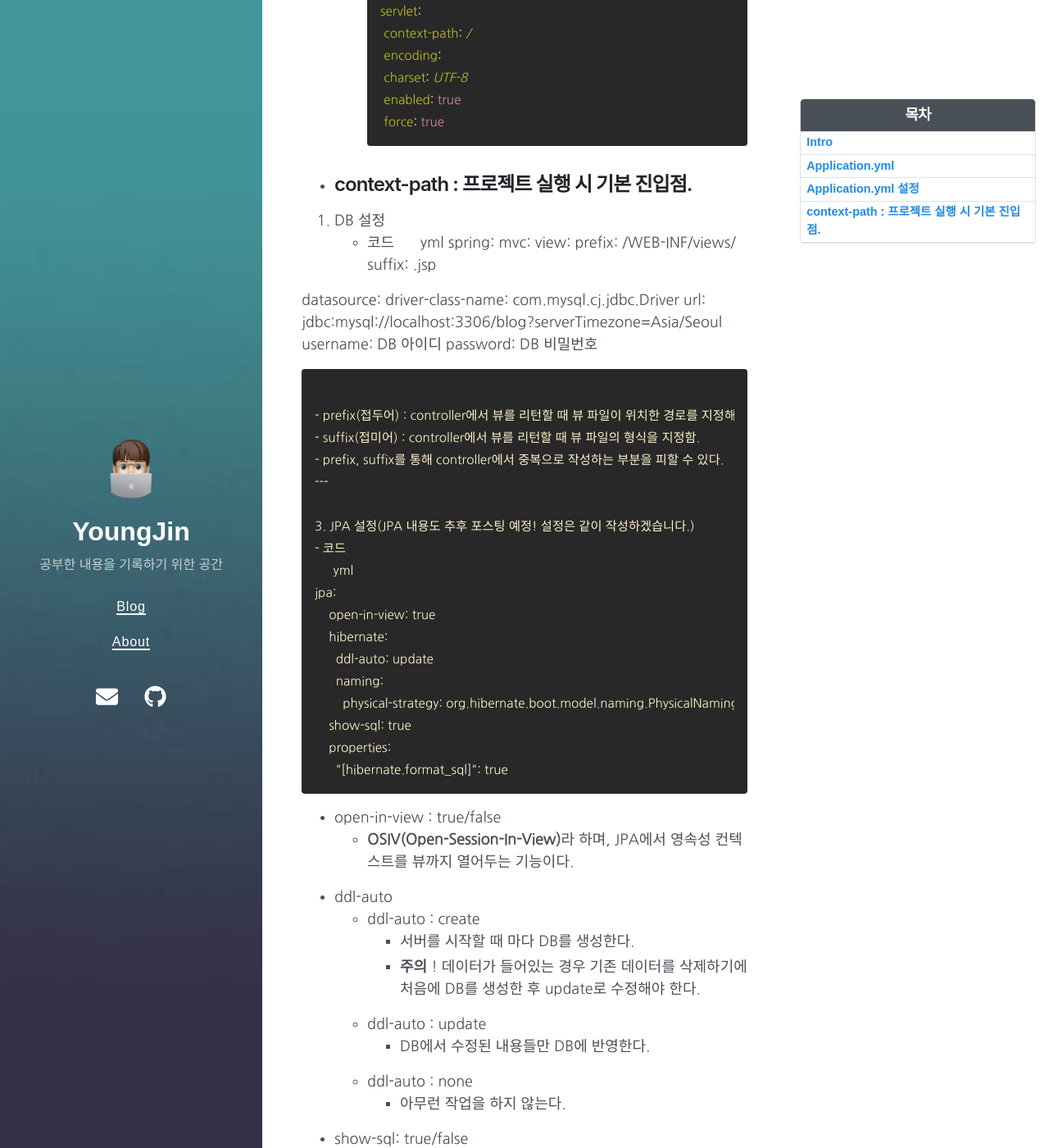
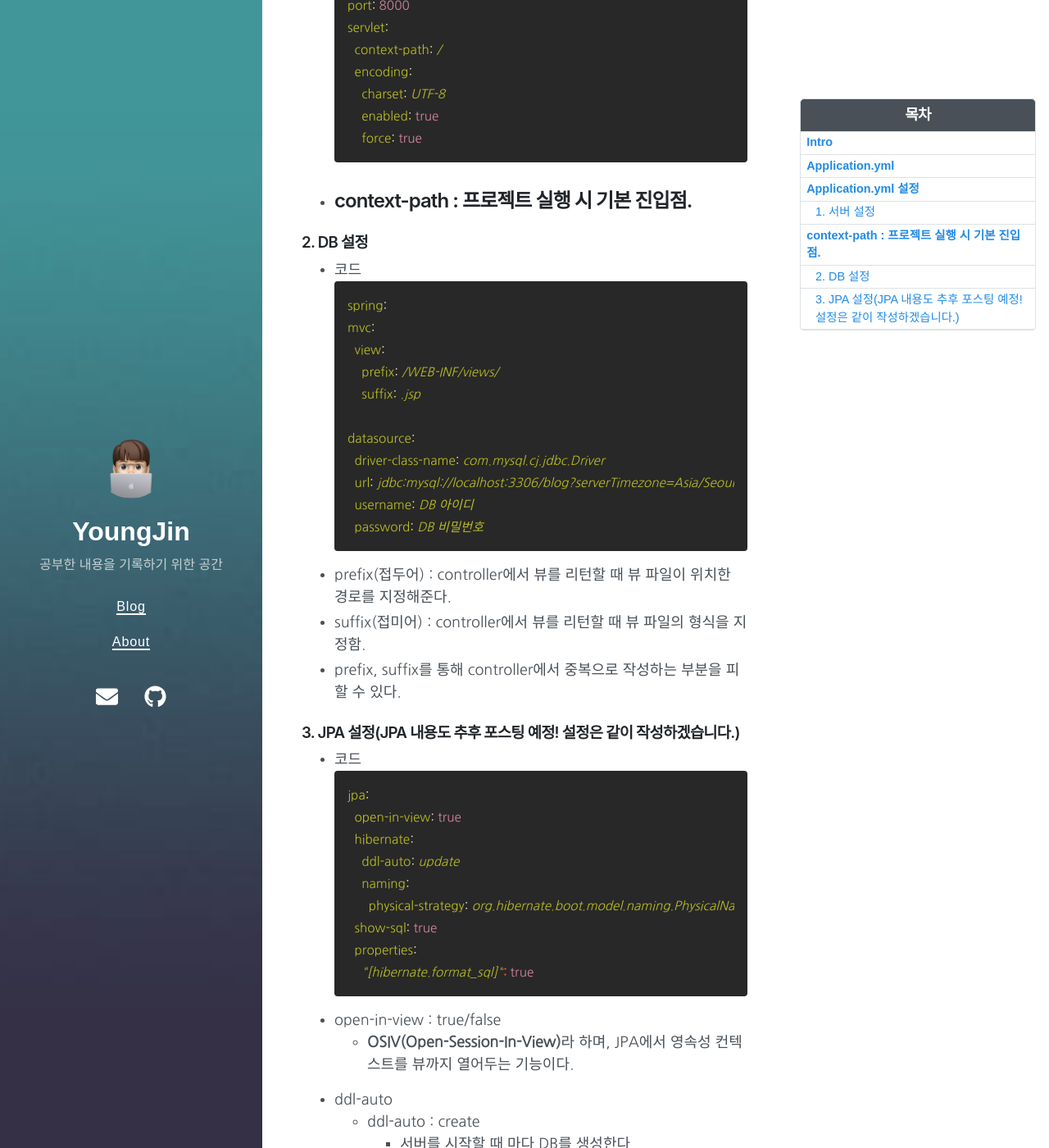
Before and after one commit to parkyoungjiin/parkyoungjiin.github.io, a Jekyll site: the page built from _posts/2023-06-05-스프링 부트 환경설정.md, in a window 1280 px wide and 1400 px high, scrolled down 1031 px. Shown: the whole window at 82% size. Built offline with Jekyll 4.4.1, drawn with Linux system fonts in a browser that asks for light colours; nearby versions of some CDN libraries.

Commit message:
Update 2023-06-05-스프링 부트 환경설정.md

````diff
--- a/_posts/2023-06-05-스프링 부트 환경설정.md
+++ b/_posts/2023-06-05-스프링 부트 환경설정.md
@@ -26,7 +26,7 @@ toc_label: "스프링 부트"
 - 파일위치 : src/main/resources/
 
 ## Application.yml 설정
-1. 서버 설정
+### 1. 서버 설정
 - 코드
 ```yml
 server:
@@ -38,11 +38,10 @@ server:
       enabled: true
       force: true
 ```
-
 - context-path : 프로젝트 실행 시 기본 진입점.
 ---
 
-2. DB 설정
+### 2. DB 설정
 - 코드
 ```yml
 spring:
@@ -57,13 +56,12 @@ spring:
     username: DB 아이디
     password: DB 비밀번호
 ```
-
 - prefix(접두어) : controller에서 뷰를 리턴할 때 뷰 파일이 위치한 경로를 지정해준다.
 - suffix(접미어) : controller에서 뷰를 리턴할 때 뷰 파일의 형식을 지정함.
 - prefix, suffix를 통해 controller에서 중복으로 작성하는 부분을 피할 수 있다.
----
 
-3. JPA 설정(JPA 내용도 추후 포스팅 예정! 설정은 같이 작성하겠습니다.)
+
+### 3. JPA 설정(JPA 내용도 추후 포스팅 예정! 설정은 같이 작성하겠습니다.)
 - 코드
 ```yml
 jpa:
@@ -76,7 +74,6 @@ jpa:
     properties:
       "[hibernate.format_sql]": true
 ```
-
 - open-in-view : true/false
   - **OSIV(Open-Session-In-View)**라 하며, JPA에서 영속성 컨텍스트를 뷰까지 열어두는 기능이다.
 - ddl-auto
````
